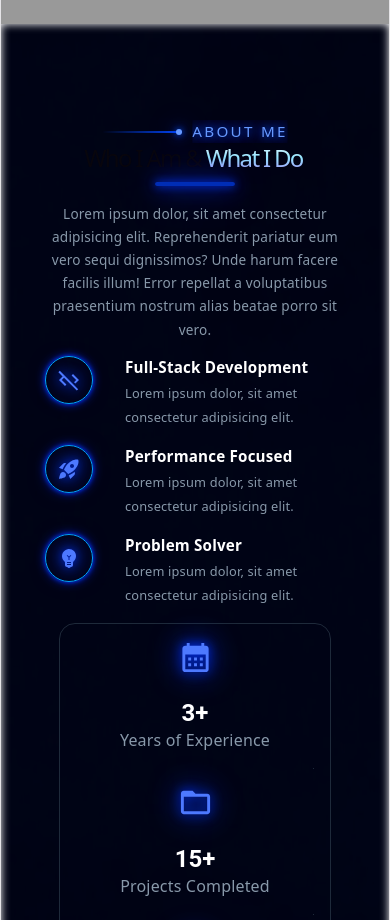
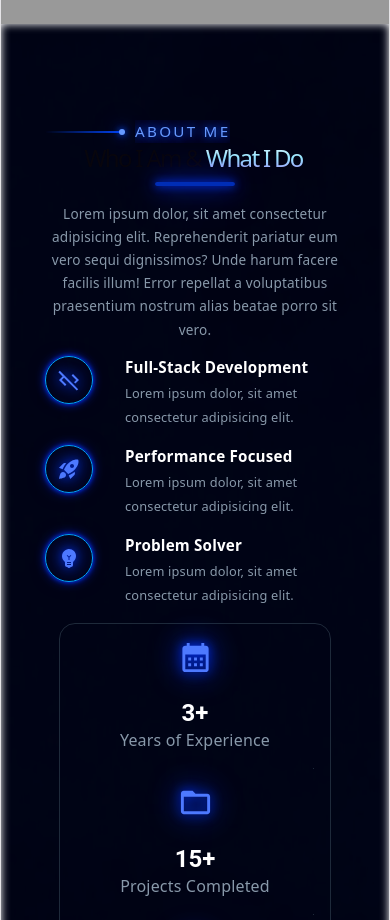
Before and after one commit to Amany-Elsayed/improved-portfolio, a React (Vite) app: page / in a window 390 px wide. Shown: the part 1120-2040 px from the top of the page. Built offline with nearby package versions, Linux system fonts and the light colour scheme; grey boxes are pictures that could not be loaded.

Commit message:
some changes to about responsitivity

```diff
--- a/src/components/About.css
+++ b/src/components/About.css
@@ -206,7 +206,7 @@
   }
 
   .about-section-starter {
-    justify-content: center;
+    justify-content: left;
   }
 
   .about-title {
@@ -303,7 +303,7 @@
   }
 
   .about-section-starter {
-    justify-content: center;
+    justify-content: left;
   }
 
   .about-title {
@@ -411,6 +411,10 @@
     padding: 5rem 0.75rem;
   }
 
+  .about-section-starter {
+    justify-content: left;
+  }
+
   .about-title {
     font-size: 1.5rem;
     line-height: 1.9rem;
```
